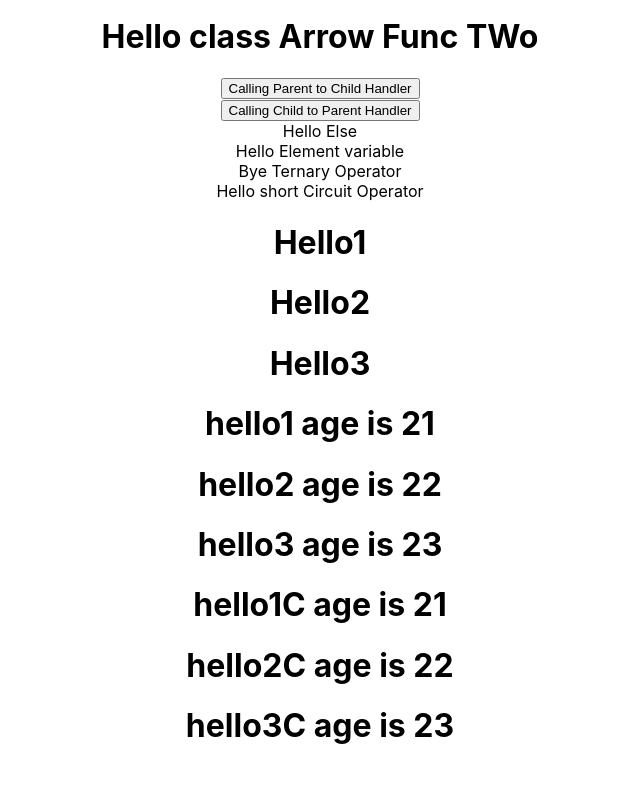
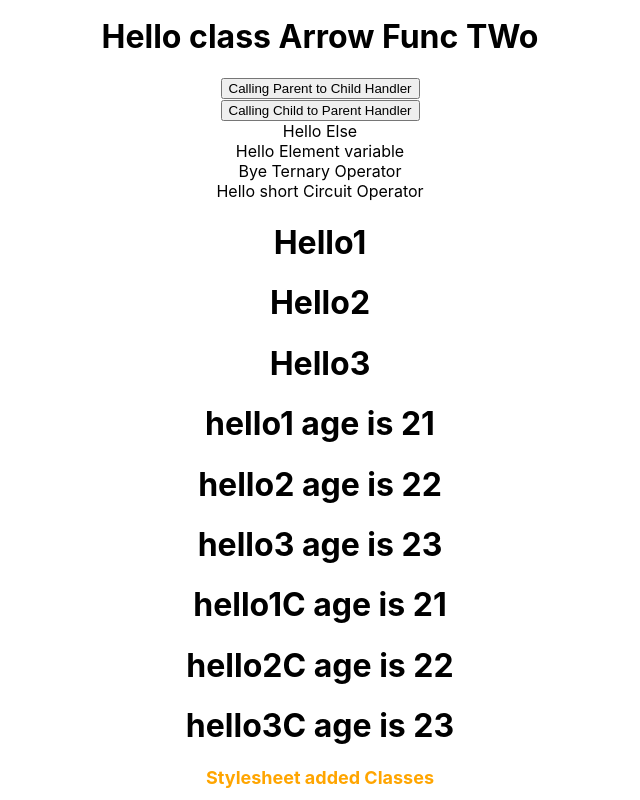
Before and after one commit to sanjay-personal/Reactjs_tutorial, a React (Create React App) app in the folder learning/: page / in a window 1280 px wide. Shown: the part 1445-2245 px from the top of the page, without its empty margins (320-960 px from the left). Before the commit the page ends 2212 px from the top, so only its background shows below. Built offline with nearby package versions, Linux system fonts and the light colour scheme.

Commit message:
added stylesheet with multiple classes

```diff
--- a/learning/src/App.js
+++ b/learning/src/App.js
@@ -24,6 +24,7 @@ import IfElseFour from './components/classes/IfElseFour';
 import For from './components/classes/For';
 import ForTwo from './components/functional/ForTwo';
 import ForTwoParent from './components/functional/ForTwoParent';
+import Stylesheet from './components/functional/Stylesheet';
 
 
 
@@ -72,6 +73,7 @@ function App() {
       <For />
       <ForTwo />
       <ForTwoParent />
+      <Stylesheet primary = {true}/>
     </div>
   );
 }
--- /dev/null
+++ b/learning/src/components/Mystyle.css
@@ -0,0 +1,7 @@
+.primary {
+    color: orange;
+}
+
+.fontSize {
+    font-size: large;
+}
--- /dev/null
+++ b/learning/src/components/functional/Stylesheet.js
@@ -0,0 +1,9 @@
+// import {React} from 'react'
+import '../../components/Mystyle.css'
+
+let Stylesheet = (props)=>{
+    let classes = props.primary ? 'primary': ''
+   return <h1 className={`${classes} fontSize`}>Stylesheet added Classes</h1>
+}
+
+export default Stylesheet
```
